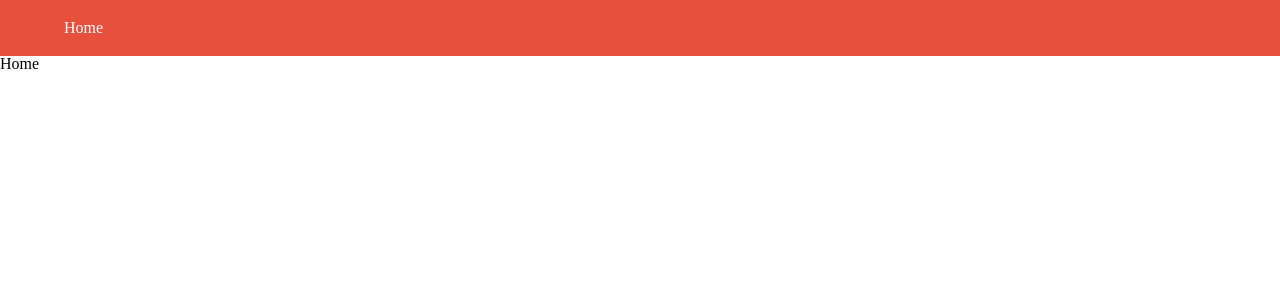
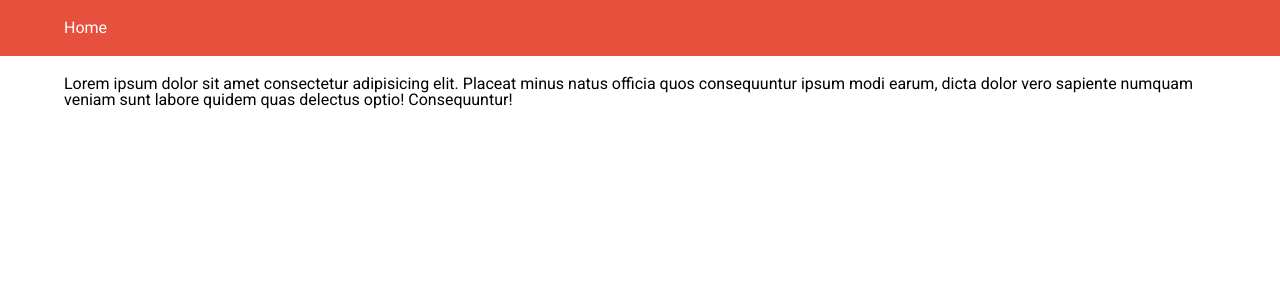
Before and after one commit to kamenivskyi/photos-task, a React (Create React App) app: page / in a window 1280 px wide. Shown: the top 300 px of the page. Built offline with nearby package versions, Linux system fonts and the light colour scheme.

Commit message:
create api folder with getData function inside

```diff
--- a/src/components/App/App.jsx
+++ b/src/components/App/App.jsx
@@ -2,6 +2,7 @@ import React from "react";
 import { Routes } from "../../routes";
 import Header from "../header";
 
+import "reset-css/reset.css";
 import "./styles.css";
 
 const App = () => {
--- a/src/components/App/styles.css
+++ b/src/components/App/styles.css
@@ -1,7 +1,7 @@
-@import url("https://fonts.googleapis.com/css2?family=Poppins:wght@400;500;700&display=swap");
+@import url("https://fonts.googleapis.com/css2?family=Roboto:wght@400;500;700&display=swap");
 
 body {
-  font-family: "Poppins", sans-serif;
+  font-family: "Roboto", sans-serif;
 }
 
 :root {
--- a/src/components/header/Header.css
+++ b/src/components/header/Header.css
@@ -1,6 +1,7 @@
 .header {
   padding: 20px 0;
   background-color: var(--primary-color);
+  margin-bottom: 20px;
 }
 .header__nav-link {
   color: var(--white-color);
--- a/src/index.js
+++ b/src/index.js
@@ -3,8 +3,6 @@ import ReactDOM from "react-dom";
 import { BrowserRouter as Router } from "react-router-dom";
 import App from "./components/App";
 import reportWebVitals from "./reportWebVitals";
-
-import "reset-css/reset.css";
 
 ReactDOM.render(
   <React.StrictMode>
--- a/src/pages/Home/Home.jsx
+++ b/src/pages/Home/Home.jsx
@@ -1,7 +1,16 @@
 import React from "react";
 
 const Home = () => {
-  return <div>Home</div>;
+  return (
+    <div>
+      <div className="container">
+        Lorem ipsum dolor sit amet consectetur adipisicing elit. Placeat minus
+        natus officia quos consequuntur ipsum modi earum, dicta dolor vero
+        sapiente numquam veniam sunt labore quidem quas delectus optio!
+        Consequuntur!
+      </div>
+    </div>
+  );
 };
 
 export default Home;
```
Also changed, not shown: src/api/getData.js (added, +12 -0 lines), src/pages/Home/Home.css (added).
